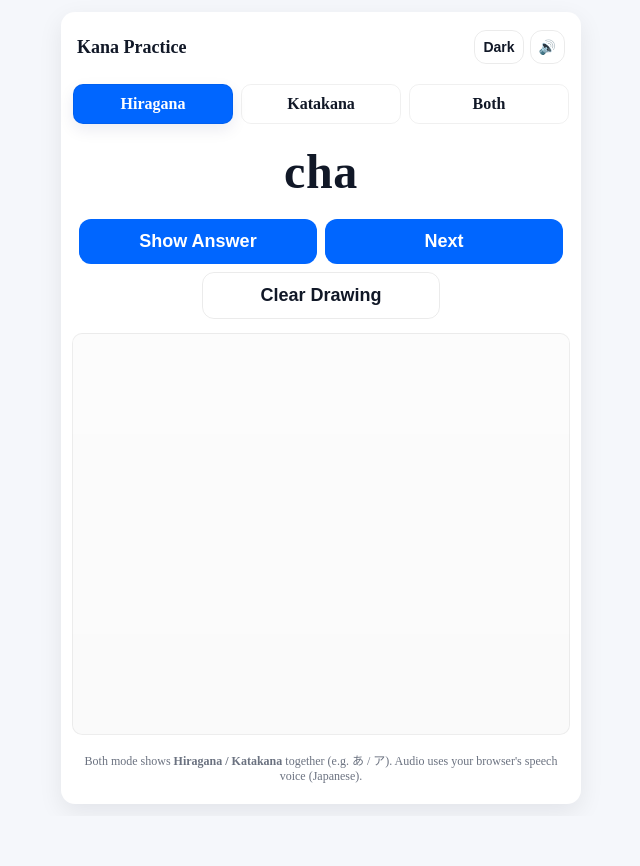
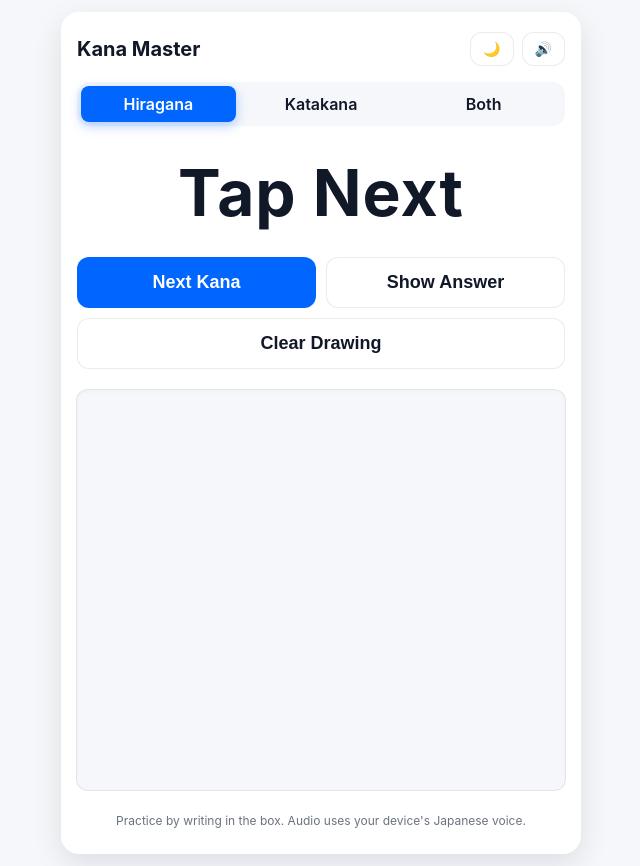
Before and after one commit to sudhirpangeni/Kana, a plain HTML site: page index.html in a window 1280 px wide. Shown: the whole page, without its empty margins (319-959 px from the left). Before the commit the page ends 816 px from the top, so only its background shows below. Drawn offline with Linux system fonts and the light colour scheme.

Commit message:
Add files via upload

```diff
--- a/index.html
+++ b/index.html
@@ -3,11 +3,13 @@
 <head>
 <meta charset="utf-8" />
 <meta name="viewport" content="width=device-width,initial-scale=1,viewport-fit=cover">
-<title>Kana Practice (Mobile PWA)</title>
+<title>Kana Master</title>
 <link rel="manifest" href="manifest.json">
+<link rel="apple-touch-icon" href="images/icon-192.png">
 <meta name="theme-color" content="#0066ff" />
 
 <style>
+/* CSS Variables */
 :root{
   --bg: #f5f7fb;
   --card: #ffffff;
@@ -17,6 +19,7 @@
   --button-bg: #0066ff;
   --button-text: #ffffff;
   --tab-active: #0066ff;
+  --border-color: rgba(0,0,0,0.08);
 }
 [data-theme="dark"]{
   --bg: #0b1220;
@@ -27,9 +30,11 @@
   --button-bg: #1a6cff;
   --button-text: #fff;
   --tab-active: #1a6cff;
+  --border-color: rgba(255,255,255,0.1);
 }
 
-html,body{height:100%; margin:0; background:var(--bg); color:var(--text); -webkit-font-smoothing:antialiased;}
+/* Global/Reset */
+html,body{height:100%; margin:0; font-family: -apple-system, BlinkMacSystemFont, "Segoe UI", Roboto, "Helvetica Neue", Arial, sans-serif; background:var(--bg); color:var(--text); -webkit-font-smoothing:antialiased;}
 .app {
   min-height:100vh;
   display:flex;
@@ -38,86 +43,90 @@ html,body{height:100%; margin:0; background:var(--bg); color:var(--text); -webki
   padding:12px;
   box-sizing:border-box;
 }
+
 /* Card container */
 .card{
   width:100%;
   max-width:520px;
   background:var(--card);
-  border-radius:14px;
-  box-shadow: 0 8px 24px rgba(2,6,23,0.08);
-  padding:12px;
+  border-radius:18px; /* Slightly larger radius for mobile feel */
+  box-shadow: 0 10px 30px rgba(2,6,23,0.1);
+  padding:16px; /* Slightly more padding */
   box-sizing:border-box;
   display:flex;
   flex-direction:column;
-  gap:8px;
+  gap:12px;
 }
 
-/* header */
+/* Header */
 .header {
   display:flex;
   align-items:center;
   justify-content:space-between;
   gap:8px;
-  padding:6px 4px;
+  padding:4px 0;
 }
-.title { font-size:18px; font-weight:600; }
-.controls { display:flex; gap:6px; align-items:center; }
+.title { font-size:20px; font-weight:700; }
+.controls { display:flex; gap:8px; align-items:center; }
 
-/* tabs */
+/* Tabs */
 .tabs {
   display:flex;
+  padding: 4px;
   gap:8px;
   justify-content:center;
-  margin:6px 0 2px;
+  background: var(--bg);
+  border-radius: 12px;
 }
 .tab {
   flex:1;
   text-align:center;
-  padding:10px 8px;
-  border-radius:10px;
-  border:1px solid rgba(0,0,0,0.06);
+  padding:8px 8px;
+  border-radius:8px;
   background:transparent;
   font-weight:600;
   cursor:pointer;
   user-select:none;
+  transition: all 0.2s ease-in-out;
 }
 .tab.active {
   background:var(--tab-active);
   color:white;
-  box-shadow:0 6px 16px rgba(6,30,84,0.08);
+  box-shadow:0 4px 12px rgba(0,102,255,0.3);
 }
 
-/* question & answer */
+/* Question & Answer */
 .q-area {
   display:flex;
   flex-direction:column;
   align-items:center;
   gap:6px;
-  padding:6px;
+  padding:10px;
 }
 #question {
-  font-size:36px;
+  font-size:48px; /* Larger question */
   font-weight:700;
-  letter-spacing:0.6px;
-  margin-top:4px;
+  letter-spacing:1px;
+  margin-top:6px;
 }
 #answer {
-  font-size:36px;
+  font-size:40px;
   color:var(--muted);
+  min-height: 48px; /* Keep space for answer */
   display:none;
 }
 
-/* big controls (buttons) */
+/* Big Controls (Buttons) */
 .actions {
   display:flex;
-  gap:8px;
+  gap:10px;
   flex-wrap:wrap;
   justify-content:center;
-  margin-top:6px;
+  margin-top:4px;
 }
 .btn {
-  flex: 0 0 48%;
-  padding:12px 10px;
+  flex: 1 1 45%; /* Better flex for two buttons per row */
+  padding:14px 10px;
   border-radius:12px;
   border:none;
   font-size:16px;
@@ -125,41 +134,44 @@ html,body{height:100%; margin:0; background:var(--bg); color:var(--text); -webki
   background:var(--button-bg);
   color:var(--button-text);
   cursor:pointer;
+  transition: background 0.2s;
 }
-.btn.secondary { background:transparent; color:var(--text); border:1px solid rgba(0,0,0,0.08); }
-.btn.small { flex: 0 0 30%; font-size:14px; padding:8px; }
+.btn.secondary { background:var(--card); color:var(--text); border:1px solid var(--border-color); }
+.btn.small { flex: 0 0 auto; font-size:14px; padding:8px 12px; }
 
-/* drawing area */
+/* Drawing Area */
 .canvas-wrap {
   width:100%;
   display:flex;
   justify-content:center;
-  margin-top:6px;
+  margin-top:8px;
 }
 canvas#draw {
   width:100%;
-  height:50vh; /* large drawing area */
-  max-height:520px;
-  background:linear-gradient(180deg, rgba(0,0,0,0.01), rgba(0,0,0,0.02));
-  border-radius:10px;
-  border:1px solid rgba(0,0,0,0.06);
+  height:40vh; /* Responsive height */
+  max-height:400px;
+  background:var(--bg);
+  border-radius:12px;
+  border:1px solid var(--border-color);
   touch-action:none;
+  box-shadow: inset 0 2px 4px rgba(0,0,0,0.02);
 }
 
-/* footer small */
+/* Footer small */
 .footer {
-  margin-top:8px;
+  margin-top:10px;
   font-size:12px;
   color:var(--muted);
   text-align:center;
-  padding-bottom:8px;
+  padding-bottom:10px;
 }
 
-/* responsive tweaks */
+/* Responsive tweaks */
 @media(min-width:720px){
-  #question{ font-size:48px; }
-  #answer{ font-size:44px; }
+  #question{ font-size:64px; }
+  #answer{ font-size:56px; }
   .btn{ font-size:18px; }
+  canvas#draw { max-height:500px; height: 50vh;}
 }
 </style>
 </head>
@@ -167,9 +179,9 @@ canvas#draw {
 <div class="app" id="app">
   <div class="card" role="application">
     <div class="header">
-      <div class="title">Kana Practice</div>
+      <div class="title">Kana Master</div>
       <div class="controls">
-        <button id="darkToggle" class="btn small secondary" title="Toggle dark mode">Dark</button>
+        <button id="darkToggle" class="btn small secondary" title="Toggle dark mode">🌙</button>
         <button id="speakBtn" class="btn small secondary" title="Play pronunciation">🔊</button>
       </div>
     </div>
@@ -181,13 +193,13 @@ canvas#draw {
     </div>
 
     <div class="q-area">
-      <div id="question">Press Next</div>
+      <div id="question">Tap Next</div>
       <div id="answer" aria-live="polite"></div>
     </div>
 
     <div class="actions" aria-hidden="false">
-      <button id="showBtn" class="btn">Show Answer</button>
-      <button id="nextBtn" class="btn">Next</button>
+      <button id="nextBtn" class="btn">Next Kana</button>
+      <button id="showBtn" class="btn secondary">Show Answer</button>
       <button id="clearBtn" class="btn secondary">Clear Drawing</button>
     </div>
 
@@ -195,18 +207,12 @@ canvas#draw {
       <canvas id="draw" aria-label="Drawing area for kana practice"></canvas>
     </div>
 
-    <div class="footer">Both mode shows <strong>Hiragana / Katakana</strong> together (e.g. あ / ア). Audio uses your browser's speech voice (Japanese).</div>
+    <div class="footer">Practice by writing in the box. Audio uses your device's Japanese voice.</div>
   </div>
 </div>
 
 <script>
-/* ---------- Kana data (comprehensive) ----------
-   This array includes:
-   - basic vowels/consonants
-   - dakuten (g, z, d, b), handakuten (p)
-   - common contracted small-kana combos (kya, sha, cha, etc.)
-   Expandable if you want more later.
-*/
+/* ---------- Kana data (comprehensive) ---------- */
 
 // helper to create pairs quickly
 function pairs(list){ return list.map(x=>[x[0], x[1]]); }
@@ -222,16 +228,13 @@ const hiraganaList = pairs([
   ['ya','や'],['yu','ゆ'],['yo','よ'],
   ['ra','ら'],['ri','り'],['ru','る'],['re','れ'],['ro','ろ'],
   ['wa','わ'],['wo','を'],['n','ん'],
-
   // dakuten (voiced)
   ['ga','が'],['gi','ぎ'],['gu','ぐ'],['ge','げ'],['go','ご'],
   ['za','ざ'],['ji','じ'],['zu','ず'],['ze','ぜ'],['zo','ぞ'],
   ['da','だ'],['di','ぢ'],['du','づ'],['de','で'],['do','ど'],
   ['ba','ば'],['bi','び'],['bu','ぶ'],['be','べ'],['bo','ぼ'],
-
   // handakuten (p)
   ['pa','ぱ'],['pi','ぴ'],['pu','ぷ'],['pe','ぺ'],['po','ぽ'],
-
   // contracted (small kana combos)
   ['kya','きゃ'],['kyu','きゅ'],['kyo','きょ'],
   ['sha','しゃ'],['shu','しゅ'],['sho','しょ'],
@@ -244,7 +247,7 @@ const hiraganaList = pairs([
   ['bya','びゃ'],['byu','びゅ'],['byo','びょ'],
   ['pya','ぴゃ'],['pyu','ぴゅ'],['pyo','ぴょ'],
   ['ja','じゃ'],['ju','じゅ'],['jo','じょ'],
-  // small kana standalone (practice small kana if you want)
+  // small kana standalone
   ['small-ya','ゃ'],['small-yu','ゅ'],['small-yo','ょ'],['small-tsu','っ']
 ]);
 
@@ -259,13 +262,11 @@ const katakanaList = pairs([
   ['ya','ヤ'],['yu','ユ'],['yo','ヨ'],
   ['ra','ラ'],['ri','リ'],['ru','ル'],['re','レ'],['ro','ロ'],
   ['wa','ワ'],['wo','ヲ'],['n','ン'],
-
   ['ga','ガ'],['gi','ギ'],['gu','グ'],['ge','ゲ'],['go','ゴ'],
   ['za','ザ'],['ji','ジ'],['zu','ズ'],['ze','ゼ'],['zo','ゾ'],
   ['da','ダ'],['di','ヂ'],['du','ヅ'],['de','デ'],['do','ド'],
   ['ba','バ'],['bi','ビ'],['bu','ブ'],['be','ベ'],['bo','ボ'],
   ['pa','パ'],['pi','ピ'],['pu','プ'],['pe','ペ'],['po','ポ'],
-
   ['kya','キャ'],['kyu','キュ'],['kyo','キョ'],
   ['sha','シャ'],['shu','シュ'],['sho','ショ'],
   ['cha','チャ'],['chu','チュ'],['cho','チョ'],
@@ -299,15 +300,18 @@ const speakBtn = document.getElementById('speakBtn');
 function loadTheme(){
   const t = localStorage.getItem('kana-theme') || 'light';
   if(t === 'dark') document.documentElement.setAttribute('data-theme','dark');
+  else document.documentElement.setAttribute('data-theme','light');
 }
 function toggleTheme(){
   const cur = document.documentElement.getAttribute('data-theme') === 'dark' ? 'dark' : 'light';
   const next = cur === 'dark' ? 'light' : 'dark';
   document.documentElement.setAttribute('data-theme', next);
   localStorage.setItem('kana-theme', next);
+  // Re-run resize to update stroke style with new theme
+  resizeCanvas();
 }
 darkToggle.addEventListener('click', toggleTheme);
-loadTheme();
+
 
 /* =========== Tabs =========== */
 tabs.forEach(t => t.addEventListener('click', () => {
@@ -327,7 +331,13 @@ function setMode(mode){
 /* =========== Quiz logic =========== */
 function nextQuestion(){
   if(!currentPool || currentPool.length === 0) return;
-  current = currentPool[Math.floor(Math.random()*currentPool.length)];
+  // Use a temporary array to ensure we don't pick the same item twice in a row
+  let newKana;
+  do {
+    newKana = currentPool[Math.floor(Math.random()*currentPool.length)];
+  } while(current && newKana[0] === current[0]); // Simple check to avoid repetition
+
+  current = newKana;
   qEl.textContent = current[0];
   aEl.style.display = 'none';
   aEl.textContent = '';
@@ -351,21 +361,25 @@ nextBtn.addEventListener('click', nextQuestion);
 /* =========== Audio Pronunciation (Web Speech API) =========== */
 function speakCurrent(){
   if(!current) return;
-  // prefer speaking the hiragana if available, otherwise katakana.
-  // For BOTH mode speak the hiragana (native) by default.
   let textToSpeak;
-  if(currentMode === 'katakana') textToSpeak = (katakanaList.find(x=>x[0]===current[0]) || [null,''])[1];
-  else textToSpeak = (hiraganaList.find(x=>x[0]===current[0]) || [null,''])[1];
+  if(currentMode === 'katakana') {
+      textToSpeak = (katakanaList.find(x=>x[0]===current[0]) || [null,''])[1];
+  } else {
+      // Prioritize Hiragana for sound, as it is native Japanese script.
+      textToSpeak = (hiraganaList.find(x=>x[0]===current[0]) || [null,''])[1];
+  }
+
+  // Fallback to the current character if the lookup fails for some reason
   if(!textToSpeak) textToSpeak = current[1];
+
   if('speechSynthesis' in window){
     const u = new SpeechSynthesisUtterance(textToSpeak);
     u.lang = 'ja-JP';
-    // adjust voice rate/volume if you want
-    u.rate = 0.9;
+    u.rate = 0.8; // Slightly slower rate for learning
     window.speechSynthesis.cancel(); // stop previous
     window.speechSynthesis.speak(u);
   } else {
-    alert('Speech not supported in this browser');
+    alert('Speech synthesis is not supported in this browser or device.');
   }
 }
 speakBtn.addEventListener('click', speakCurrent);
@@ -380,13 +394,15 @@ function resizeCanvas(){
   canvas.width = Math.round(rect.width * ratio);
   canvas.height = Math.round(rect.height * ratio);
   ctx.scale(ratio, ratio);
-  // set default stroke style
-  ctx.strokeStyle = window.getComputedStyle(document.documentElement).getPropertyValue('--text') || '#111';
-  ctx.lineWidth = 8;
+  // Re-apply styles after scale
+  ctx.strokeStyle = window.getComputedStyle(document.documentElement).getPropertyValue('--text').trim() || '#111827';
+  ctx.lineWidth = 10; // Slightly thicker line for mobile touch
   ctx.lineCap = 'round';
+  ctx.lineJoin = 'round';
+  clearCanvas(); // Clear when resizing
 }
-window.addEventListener('resize', () => { resizeCanvas(); });
-resizeCanvas();
+
+window.addEventListener('resize', resizeCanvas);
 
 let drawing = false;
 function getPointerPos(e){
@@ -396,12 +412,16 @@ function getPointerPos(e){
   }
   return {x: e.clientX - rect.left, y: e.clientY - rect.top};
 }
+
 canvas.addEventListener('pointerdown', (e) => {
   drawing = true;
   const p = getPointerPos(e);
   ctx.beginPath();
   ctx.moveTo(p.x, p.y);
-});
+  // This prevents scrolling/zoom on touch devices
+  e.preventDefault();
+}, {passive: false});
+
 canvas.addEventListener('pointermove', (e) => {
   if(!drawing) return;
   const p = getPointerPos(e);
@@ -410,25 +430,36 @@ canvas.addEventListener('pointermove', (e) => {
 });
 canvas.addEventListener('pointerup', ()=> drawing = false);
 canvas.addEventListener('pointercancel', ()=> drawing = false);
+canvas.addEventListener('mouseleave', ()=> drawing = false); // stop drawing if pointer leaves canvas
 
 function clearCanvas(){
-  // clear with full resolution
   const rect = canvas.getBoundingClientRect();
-  ctx.clearRect(0,0,rect.width, rect.height);
+  const ratio = window.devicePixelRatio || 1;
+  ctx.clearRect(0,0, rect.width * ratio, rect.height * ratio);
+  resizeCanvas(); // Re-set drawing context when clearing (important for theme switch)
 }
 
 /* wire clear button */
 clearBtn.addEventListener('click', clearCanvas);
 
-/* install service worker if available: (registered in manifest link)
-   note: file name in sw.js (below) should be 'sw.js' in the same folder
-*/
-if('serviceWorker' in navigator){
-  navigator.serviceWorker.register('sw.js').catch(()=>{/* ignore */});
+/* PWA service worker registration */
+function registerSW(){
+  if('serviceWorker' in navigator){
+    navigator.serviceWorker.register('sw.js')
+      .then(() => console.log('Service Worker Registered'))
+      .catch((error) => console.log('Service Worker registration failed:', error));
+  }
 }
 
-/* initialize */
-setMode('hiragana');
+/* initialize app */
+loadTheme();
+registerSW();
+// Initial setup must be done after theme/resize to get correct colors
+window.addEventListener('load', () => {
+  resizeCanvas();
+  setMode('hiragana');
+});
+
 </script>
 </body>
 </html>
```
Also changed, not shown: service-worker.js (+71 -28 lines), manifest.json.
